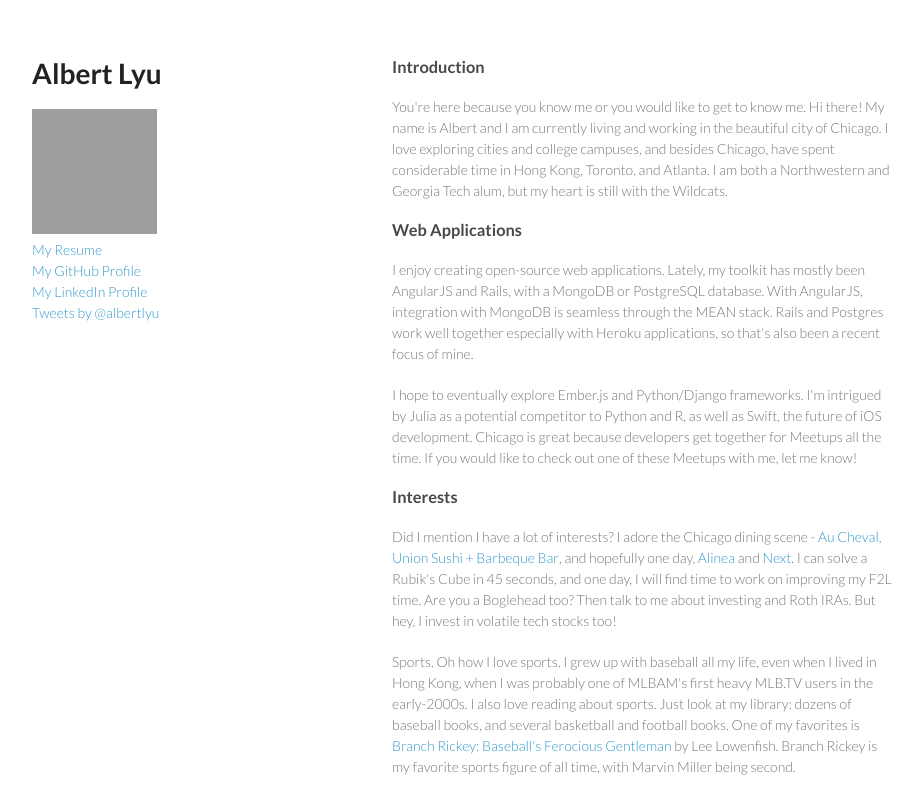
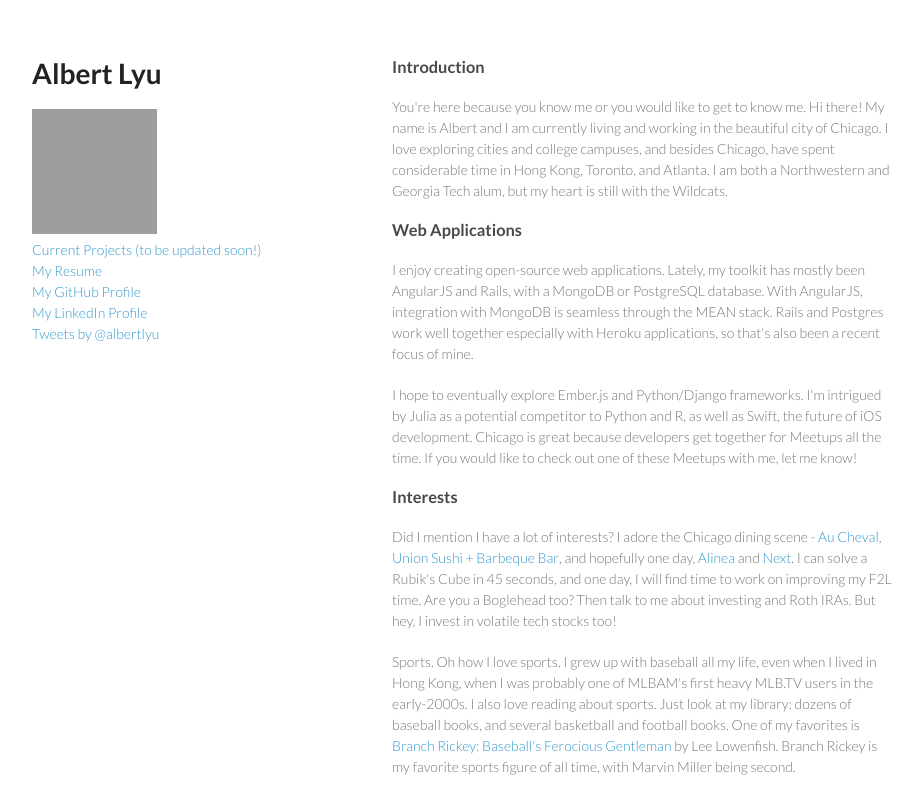
Before and after one commit to albertlyu/albertlyu.github.io, a plain HTML site: page index.html in a window 1280 px wide. Shown: the top 794 px of the page, without its empty margins (178-1098 px from the left). Drawn offline with Linux system fonts and the light colour scheme; grey boxes are pictures that could not be loaded.

Commit message:
Add current projects link, to be updated soon

```diff
--- a/index.html
+++ b/index.html
@@ -20,6 +20,7 @@
 
         <img src="https://pbs.twimg.com/profile_images/378800000743657149/3e24ddf7d91516c92fd249aeb5a43c6f_400x400.jpeg" height="125" width="125"><br>
 
+        <a href="#">Current Projects (to be updated soon!)</a><br>
         <a href="http://albertlyu.com/resume.html">My Resume</a><br>
         <a href="https://github.com/albertlyu">My GitHub Profile</a><br>
         <a href="https://www.linkedin.com/in/albertlyu">My LinkedIn Profile</a><br>
```
